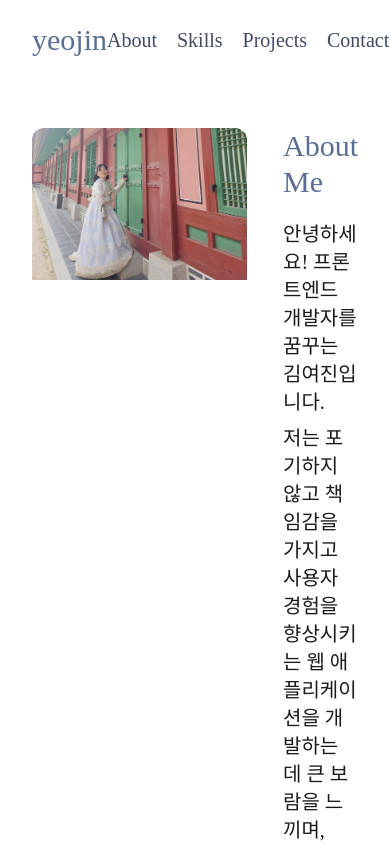
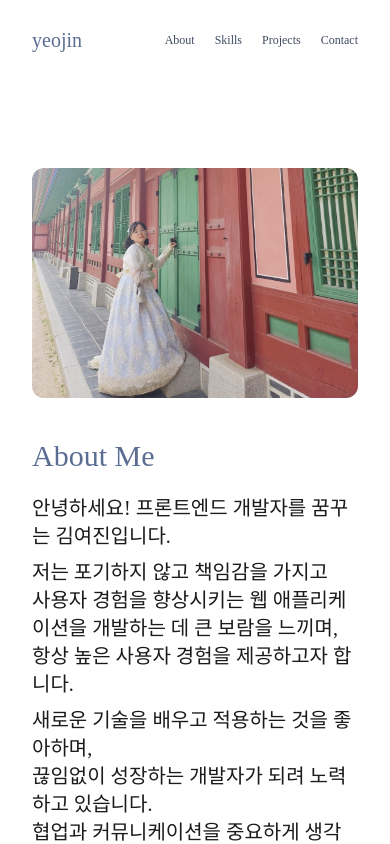
Before and after one commit to Yeojin-Kim12/Yeojin-Kim12.github.io, a React (Vite) app: page / in a window 390 px wide. Shown: the top 844 px of the page. Built offline with nearby package versions, Linux system fonts and the light colour scheme; a web font is replaced by a local one.

Commit message:
fix: About fix

```diff
--- a/src/components/About.tsx
+++ b/src/components/About.tsx
@@ -1,10 +1,10 @@
 const About = () => {
   return (
-    <div id="About" className="flex gap-9 mt-12 justify-around px-8">
-      <div className="w-[600px] h-[400px] overflow-hidden rounded-xl">
+    <div id="About" className="grid grid-cols-1 lg:grid-cols-2 mt-12 justify-around px-8">
+      <div className="max-w-[600px] max-h-[400px] overflow-hidden rounded-xl my-10 mx-auto lg:mx-5">
         <img src="/portfolio/profile.jpg" about="profile" width="600" height="300" className="mt-[-10%]" />
       </div>
-      <div className="flex flex-col justify-center w-2/4">
+      <div className="flex flex-col justify-center">
         <h1 className="font-wavvePADO text-3xl mb-5 text-primary">About Me</h1>
         <div className="text-xl">
           <p className="mb-2">안녕하세요! 프론트엔드 개발자를 꿈꾸는 김여진입니다.</p>
--- a/src/components/Header.tsx
+++ b/src/components/Header.tsx
@@ -2,10 +2,10 @@ const Header = () => {
   return (
     <header className="sticky top-0 z-40 w-full h-20 flex items-center bg-white px-8">
       <nav className="w-full flex justify-between items-center">
-        <div className="text-3xl font-bagelFatOne text-primary">
+        <div className="text-xl sm:text-3xl font-bagelFatOne text-primary">
           <a href="/">yeojin</a>
         </div>
-        <ul className="flex gap-5 text-xl font-wavvePADO text-header">
+        <ul className="flex gap-5 text-xs sm:text-xl font-wavvePADO text-header">
           <li>
             <a href="#About">About</a>
           </li>
--- a/src/index.css
+++ b/src/index.css
@@ -22,7 +22,7 @@
 }
 
 html {
-  @apply scroll-smooth;
+  @apply scroll-smooth w-full;
 }
 
 body {
```
Also changed, not shown: 2 other files (tests, documents, lock files or other folders).
